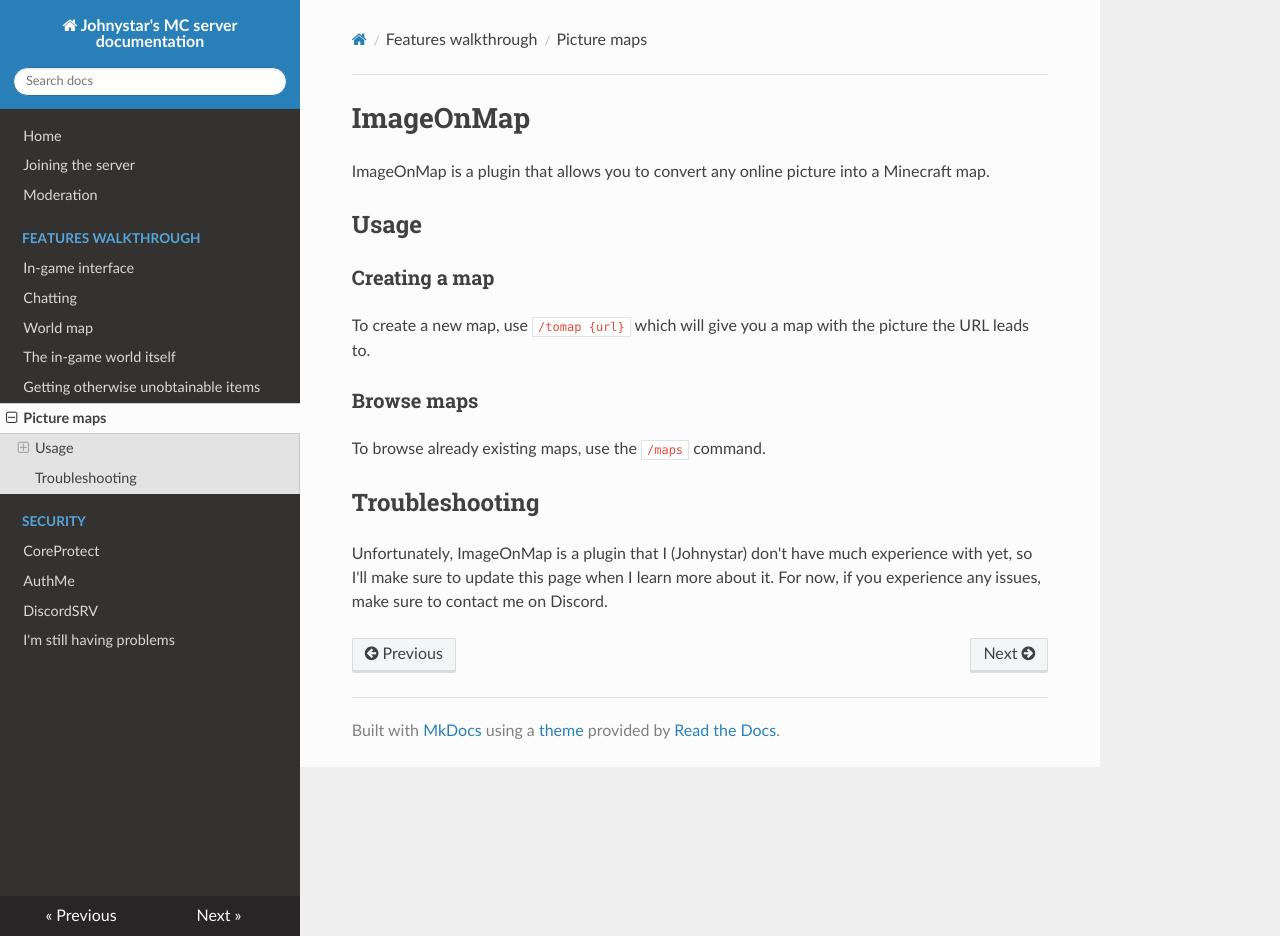
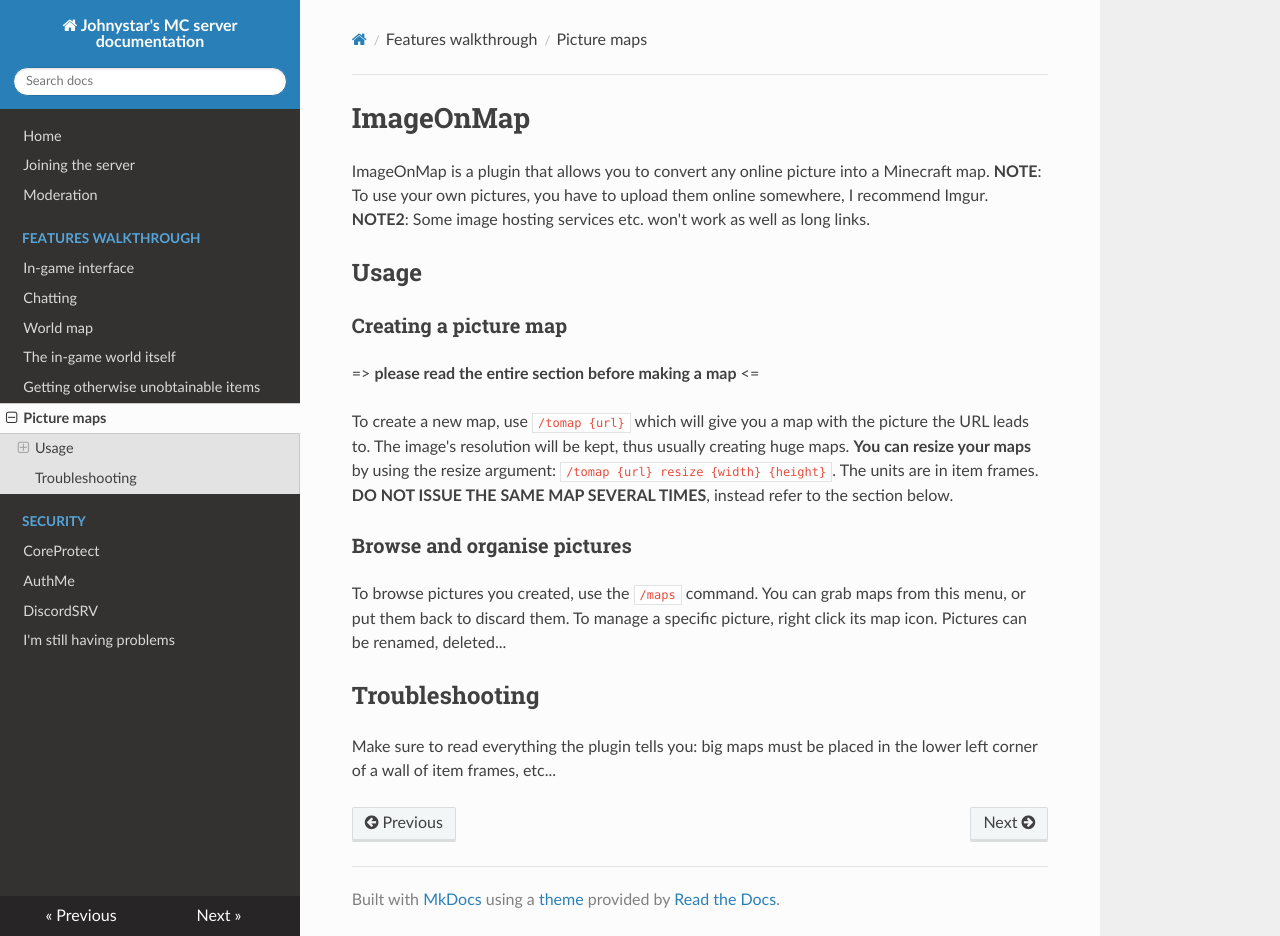
Before and after one commit to Seasonal-MC/Johnystar-s-MC-server-documentation, an MkDocs documentation site: the page built from docs/imageonmap.md, in a window 1280 px wide and 936 px high. Built offline with MkDocs 1.6.1, drawn with Linux system fonts in a browser that asks for light colours; nearby versions of some CDN libraries.

Commit message:
imageonmap updated doc

```diff
--- a/docs/imageonmap.md
+++ b/docs/imageonmap.md
@@ -1,17 +1,19 @@
 # ImageOnMap
 
-ImageOnMap is a plugin that allows you to convert any online picture into a Minecraft map.
+ImageOnMap is a plugin that allows you to convert any online picture into a Minecraft map. **NOTE**: To use your own pictures, you have to upload them online somewhere, I recommend Imgur. **NOTE2**: Some image hosting services etc. won't work as well as long links.
 
 ## Usage
 
-### Creating a map
+### Creating a picture map
 
-To create a new map, use ``/tomap {url}`` which will give you a map with the picture the URL leads to.
+=> **please read the entire section before making a map** <=
 
-### Browse maps
+To create a new map, use ``/tomap {url}`` which will give you a map with the picture the URL leads to. The image's resolution will be kept, thus usually creating huge maps. **You can resize your maps** by using the resize argument: ``/tomap {url} resize {width} {height}``. The units are in item frames. **DO NOT ISSUE THE SAME MAP SEVERAL TIMES**, instead refer to the section below.
 
-To browse already existing maps, use the ``/maps`` command.
+### Browse and organise pictures
+
+To browse pictures you created, use the ``/maps`` command. You can grab maps from this menu, or put them back to discard them. To manage a specific picture, right click its map icon. Pictures can be renamed, deleted...
 
 ## Troubleshooting
 
-Unfortunately, ImageOnMap is a plugin that I (Johnystar) don't have much experience with yet, so I'll make sure to update this page when I learn more about it. For now, if you experience any issues, make sure to contact me on Discord.
+Make sure to read everything the plugin tells you: big maps must be placed in the lower left corner of a wall of item frames, etc...
```
Also changed, not shown: site/imageonmap/index.html, site/index.html, site/search/search_index.json, site/sitemap.xml, 1 other file.
